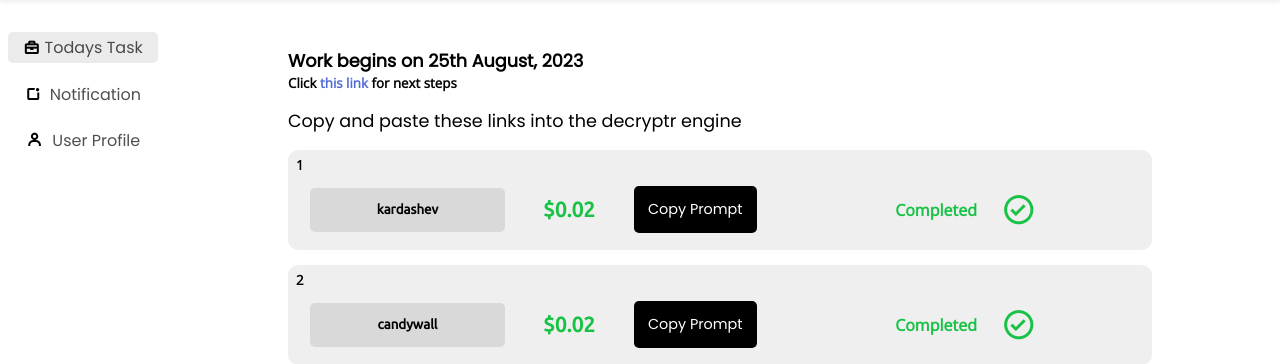
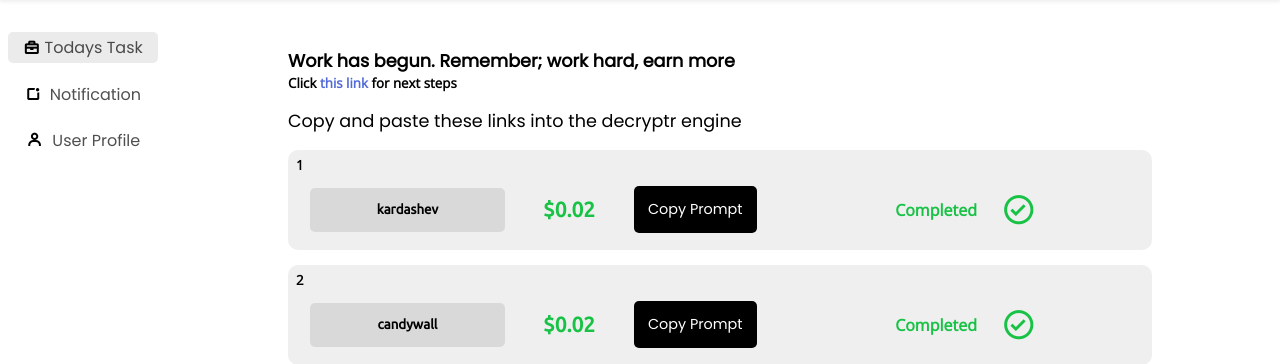
Before and after one commit to sdabbey/YTTask, a Django app: page /dashboard/dashboard/ in a window 1280 px wide. Shown: the part 60-424 px from the top of the page. Run offline with Django 4.2, Linux system fonts and the light colour scheme; a user stored in the database is signed in; data comes from the database, SQL or seed files in the repository.

Commit message:
Update dashboard.html

```diff
--- a/dashboard/templates/dashboard/dashboard.html
+++ b/dashboard/templates/dashboard/dashboard.html
@@ -40,7 +40,7 @@
 
     <div class="main-content">
         <div class="urgent_message">
-            <span><b>Work begins on 25th August, 2023</b></span>
+            <span><b>Work has begun. Remember; work hard, earn more</b></span>
             <small>Click <a href="https://t.me/YTTaskers"> this link </a>for next steps</small>
         </div>
         <span>Copy and paste these links into the decryptr engine</span>
```
